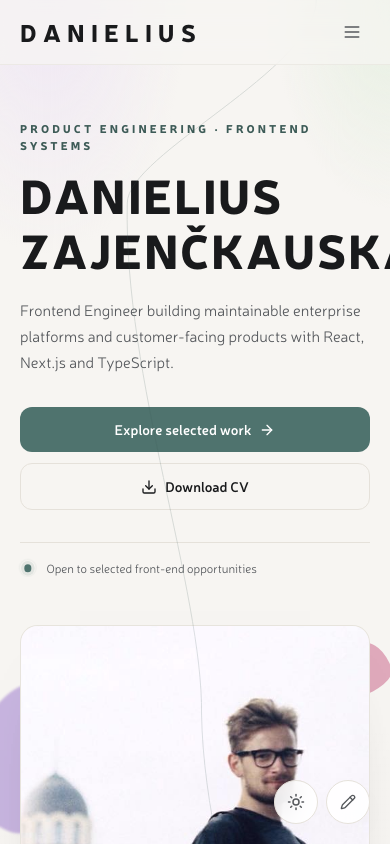
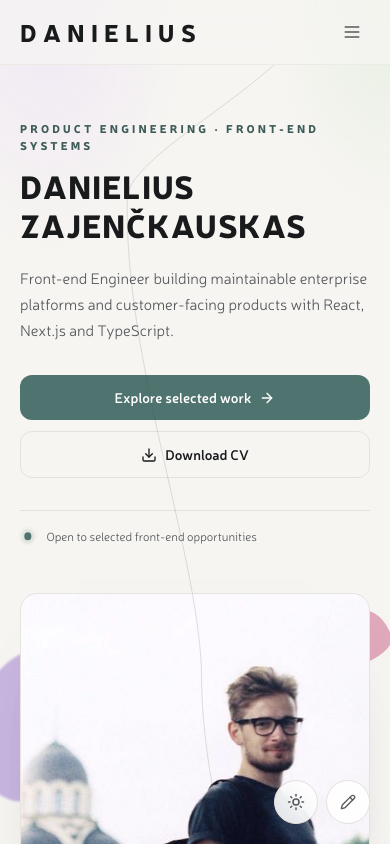
Before and after one commit to dzajenckauskas/danielius, a Next.js app: page / in a window 390 px wide. Shown: the top 844 px of the page. Built offline with nearby package versions, Linux system fonts and the light colour scheme.

Commit message:
fix: standardize "Frontend" to "Front-end" across documentation and components

```diff
--- a/src/app/experience/page.tsx
+++ b/src/app/experience/page.tsx
@@ -3,7 +3,13 @@ import { ExperienceExplorer } from "@/components/ExperienceExplorer";
 
 export const metadata: Metadata = {
   title: "Experience",
-  description: "Work history and education of Danielius Zajenckauskas.",
+  description: "Work history and education of Danielius Zajenčkauskas.",
+  alternates: { canonical: "/experience" },
+  openGraph: {
+    title: "Experience and education",
+    description: "Work history and education of Danielius Zajenčkauskas.",
+    url: "/experience",
+  },
 };
 
 export default function ExperiencePage() {
--- a/src/app/globals.css
+++ b/src/app/globals.css
@@ -261,8 +261,9 @@ body {
   content: "";
   position: absolute;
   inset: 0;
+  z-index: 0;
   pointer-events: none;
-  background: linear-gradient(110deg, transparent 20%, color-mix(in srgb, var(--ink) 8%, transparent) 50%, transparent 80%);
+  background: linear-gradient(110deg, transparent 20%, color-mix(in srgb, var(--ink) 10%, transparent) 50%, transparent 80%);
   transform: translateX(-100%);
   transition: transform 0.9s cubic-bezier(0.22, 1, 0.36, 1);
 }
@@ -1210,12 +1211,83 @@ body {
 .home-info-content li { display: flex; align-items: baseline; justify-content: space-between; gap: 1rem; border-bottom: 1px solid color-mix(in srgb, var(--border) 70%, transparent); padding-bottom: 0.55rem; color: var(--text); font-size: 0.86rem; }
 .home-info-content li small { color: var(--subtle); font-size: 0.68rem; }
 .home-interest-list { display: flex; flex-wrap: wrap; gap: 0.5rem; margin-top: 1.25rem; }
-.cta-panel { transition: border-color 0.3s ease, transform 0.35s ease, box-shadow 0.35s ease; }
+.home-contact-section { padding-top: 7rem; padding-bottom: 7rem; }
+.cta-panel {
+  position: relative;
+  isolation: isolate;
+  display: grid;
+  min-height: 20rem;
+  grid-template-columns: minmax(0, 1.35fr) minmax(16rem, 0.65fr);
+  gap: clamp(2.5rem, 6vw, 6rem);
+  overflow: hidden;
+  border: 1px solid var(--border);
+  border-radius: var(--radius-feature);
+  padding: clamp(2rem, 4vw, 3.5rem);
+  background:
+    radial-gradient(circle at 96% 4%, color-mix(in srgb, var(--hero-blob-lilac) 28%, transparent), transparent 34%),
+    radial-gradient(circle at 4% 100%, color-mix(in srgb, var(--hero-blob-sage) 18%, transparent), transparent 36%),
+    color-mix(in srgb, var(--surface) 74%, transparent);
+  transition: border-color 0.3s ease, transform 0.35s ease, box-shadow 0.35s ease;
+}
 .cta-panel:hover {
   border-color: color-mix(in srgb, var(--ink) 42%, var(--border));
   transform: translateY(-4px);
   box-shadow: 0 30px 72px -55px color-mix(in srgb, var(--text) 65%, transparent);
 }
+.cta-copy { position: relative; z-index: 2; align-self: end; max-width: 37rem; }
+.cta-copy h2 {
+  max-width: 35rem;
+  margin-top: 0.85rem;
+  color: var(--text);
+  font-size: clamp(2.35rem, 4.5vw, 4.4rem);
+  font-weight: 900;
+  letter-spacing: -0.045em;
+  line-height: 0.98;
+}
+.cta-copy > p:last-child {
+  max-width: 34rem;
+  margin-top: 1.35rem;
+  color: var(--muted);
+  font-size: 0.96rem;
+  line-height: 1.75;
+}
+.cta-contact {
+  position: relative;
+  z-index: 2;
+  align-self: end;
+  padding-bottom: 0.25rem;
+}
+.cta-contact > span {
+  display: block;
+  color: var(--subtle);
+  font-family: var(--font-geist-mono), monospace;
+  font-size: 0.64rem;
+  letter-spacing: 0.1em;
+  text-transform: uppercase;
+}
+.cta-email-link {
+  display: flex;
+  width: 100%;
+  align-items: center;
+  justify-content: space-between;
+  gap: 1rem;
+  margin-top: 0.8rem;
+  border-bottom: 1px solid color-mix(in srgb, var(--ink) 55%, var(--border));
+  padding-bottom: 0.75rem;
+  color: var(--text);
+  font-size: clamp(0.85rem, 1.3vw, 1rem);
+  font-weight: 600;
+  transition: color 0.25s ease, border-color 0.25s ease;
+}
+.cta-email-link svg {
+  flex: none;
+  width: 1rem;
+  height: 1rem;
+  color: var(--ink-strong);
+  transition: transform 0.25s ease;
+}
+.cta-email-link:hover { color: var(--ink-strong); border-color: var(--ink); }
+.cta-email-link:hover svg { transform: translate(0.2rem, -0.2rem); }
 
 /* Full project index — sticky editorial navigator with case-study evidence. */
 .projects-explorer,
@@ -1789,12 +1861,20 @@ body {
   .projects-explorer-list,
   .experience-card-list { gap: 1.5rem; }
   .education-editorial { margin-top: 7rem; }
+  .cta-panel {
+    min-height: 0;
+    grid-template-columns: 1fr;
+    grid-template-rows: auto auto;
+    gap: 2.75rem;
+  }
+  .cta-copy { max-width: 40rem; }
+  .cta-contact { width: min(100%, 32rem); }
 }
 
 @media (max-width: 640px) {
   .hero-editorial-layout { padding-top: 3.5rem; padding-bottom: 3.5rem; }
-  .hero-editorial .hero-name { margin-top: 0.9rem; font-size: clamp(2.25rem, 12.1vw, 3.25rem); }
-  .hero-editorial .hero-name-line { gap: clamp(0.025rem, 0.45vw, 0.14rem); }
+  .hero-editorial .hero-name { margin-top: 0.9rem; font-size: clamp(1.7rem, 9.1cqw, 2.65rem); }
+  .hero-editorial .hero-name-line { gap: clamp(0.015rem, 0.25cqw, 0.08rem); }
   .hero-intro-copy { margin-top: 1.5rem; font-size: 0.96rem; }
   .hero-actions { display: grid; grid-template-columns: 1fr; }
   .hero-actions a { width: 100%; }
@@ -1803,6 +1883,11 @@ body {
   .hero-portrait-frame { height: min(112vw, 30rem); }
   .hero-portrait-footer { display: block; }
   .hero-socials { margin-top: 1rem; }
+  .home-contact-section { padding-top: 6rem; padding-bottom: 5rem; }
+  .cta-panel { gap: 2.25rem; border-radius: var(--radius-card); padding: 1.5rem; }
+  .cta-copy h2 { font-size: clamp(2.25rem, 11vw, 3.35rem); }
+  .cta-copy > p:last-child { font-size: 0.9rem; line-height: 1.65; }
+  .cta-email-link { font-size: 0.82rem; }
   .doodle-tool span { display: none; }
   .doodle-tool { padding: 0; }
   .section-doodle { width: 3.6rem; opacity: 0.32; }
--- a/src/app/layout.tsx
+++ b/src/app/layout.tsx
@@ -12,17 +12,41 @@ import { ScrollProgress } from "@/components/ScrollProgress";
 
 export const metadata: Metadata = {
   metadataBase: new URL("https://zajenckauskas.lt"),
+  applicationName: profile.name,
   title: {
     default: `${profile.name} — ${profile.role}`,
     template: `%s — ${profile.name}`,
   },
   description: profile.tagline,
+  authors: [{ name: profile.name, url: "https://zajenckauskas.lt" }],
+  creator: profile.name,
+  publisher: profile.name,
+  keywords: [
+    "Danielius Zajenčkauskas",
+    "Frontend Engineer",
+    "React Developer",
+    "Next.js Developer",
+    "TypeScript",
+    "Frontend Architecture",
+    "Vilnius",
+  ],
+  alternates: { canonical: "/" },
   openGraph: {
     title: `${profile.name} — ${profile.role}`,
     description: profile.tagline,
+    url: "/",
+    siteName: profile.name,
+    locale: "en_GB",
     type: "website",
+    images: [{ url: "/avatar.jpg", width: 640, height: 640, alt: profile.name }],
+  },
+  twitter: {
+    card: "summary",
+    title: `${profile.name} — ${profile.role}`,
+    description: profile.tagline,
     images: ["/avatar.jpg"],
   },
+  category: "technology",
   icons: {
     icon: [{ url: "/favicon.svg", type: "image/svg+xml" }],
   },
--- a/src/app/page.tsx
+++ b/src/app/page.tsx
@@ -4,6 +4,7 @@ import { Reveal } from "@/components/Reveal";
 import { Tag } from "@/components/Tag";
 import { SectionDoodle } from "@/components/SectionDoodle";
 import { FeaturedProjects } from "@/components/FeaturedProjects";
+import { ArrowUpRight } from "lucide-react";
 import {
   profile,
   skillGroups,
@@ -51,7 +52,7 @@ export default function Home() {
             <p className="eyebrow">About</p>
             <h2>Product thinking, platform discipline.</h2>
             <p>
-              I combine frontend engineering with a graphic communication design background to
+              I combine front-end engineering with a graphic communication design background to
               make complex product workflows easier to understand and maintain.
             </p>
           </Reveal>
@@ -139,24 +140,27 @@ export default function Home() {
       </section>
 
       {/* CTA */}
-      <section className="relative mx-auto max-w-6xl px-5 py-20" data-thread-anchor>
+      <section className="home-contact-section relative mx-auto max-w-6xl px-5 py-20" data-thread-anchor>
         <span aria-hidden className="section-blob section-blob-cta parallax-blob" />
         <span aria-hidden className="doodle-accent doodle-accent-contact" />
         <SectionDoodle type="contact" className="doodle-contact" />
         <Reveal className="thread-over">
-          <div className="cta-panel relative overflow-hidden rounded-3xl border border-border bg-surface/60 px-6 py-12 text-center sm:px-10">
-            <div aria-hidden className="absolute -right-16 -top-20 h-44 w-44 rounded-full bg-[var(--blob-1)] blur-3xl" />
-            <h2 className="relative text-2xl font-black text-text">Building products that perform.</h2>
-            <p className="mx-auto mt-2 max-w-md text-muted">
-              Available for selected opportunities where product quality,
-              thoughtful engineering and long-term maintainability matter.
-            </p>
-            <a
-              href={`mailto:${profile.email}`}
-              className="primary-button relative mt-6"
-            >
-              {profile.email}
-            </a>
+          <div className="cta-panel">
+            <div className="cta-copy">
+              <p className="eyebrow">Available for selected work</p>
+              <h2>Let’s make complex products feel clear.</h2>
+              <p>
+                Open to thoughtful frontend work where product quality and maintainability matter.
+              </p>
+            </div>
+
+            <div className="cta-contact">
+              <span>Start a conversation</span>
+              <a href={`mailto:${profile.email}`} className="cta-email-link">
+                {profile.email}
+                <ArrowUpRight aria-hidden="true" />
+              </a>
+            </div>
           </div>
         </Reveal>
       </section>
--- a/src/app/projects/[slug]/page.tsx
+++ b/src/app/projects/[slug]/page.tsx
@@ -28,6 +28,13 @@ export async function generateMetadata({ params }: ProjectPageProps): Promise<Me
   return {
     title: project.name,
     description: project.summary,
+    alternates: { canonical: `/projects/${project.slug}` },
+    openGraph: {
+      title: project.name,
+      description: project.summary,
+      url: `/projects/${project.slug}`,
+      type: "article",
+    },
   };
 }
 
@@ -143,7 +150,7 @@ export default async function ProjectPage({ params }: ProjectPageProps) {
 
             <Reveal delay={0.05} className="project-proof-card thread-under">
               <span>02</span>
-              <h3>Frontend decisions</h3>
+              <h3>Front-end decisions</h3>
               <ul>
                 {project.caseStudy.decisions.map((item) => (
                   <li key={item}>{item}</li>
--- a/src/app/projects/page.tsx
+++ b/src/app/projects/page.tsx
@@ -4,6 +4,12 @@ import { ProjectsExplorer } from "@/components/ProjectsExplorer";
 export const metadata: Metadata = {
   title: "Projects",
   description: "Selected digital products and web platforms developed by Danielius Zajenčkauskas.",
+  alternates: { canonical: "/projects" },
+  openGraph: {
+    title: "Selected projects",
+    description: "Selected digital products and web platforms developed by Danielius Zajenčkauskas.",
+    url: "/projects",
+  },
 };
 
 export default function ProjectsPage() {
--- /dev/null
+++ b/src/app/robots.ts
@@ -0,0 +1,12 @@
+import type { MetadataRoute } from "next";
+
+export default function robots(): MetadataRoute.Robots {
+  return {
+    rules: {
+      userAgent: "*",
+      allow: "/",
+    },
+    sitemap: "https://zajenckauskas.lt/sitemap.xml",
+    host: "https://zajenckauskas.lt",
+  };
+}
--- /dev/null
+++ b/src/app/sitemap.ts
@@ -0,0 +1,19 @@
+import type { MetadataRoute } from "next";
+import { projects } from "@/data/projects";
+
+const baseUrl = "https://zajenckauskas.lt";
+
+export default function sitemap(): MetadataRoute.Sitemap {
+  const projectPages: MetadataRoute.Sitemap = projects.map(({ slug }) => ({
+    url: `${baseUrl}/projects/${slug}`,
+    changeFrequency: "yearly",
+    priority: 0.7,
+  }));
+
+  return [
+    { url: baseUrl, changeFrequency: "monthly", priority: 1 },
+    { url: `${baseUrl}/projects`, changeFrequency: "monthly", priority: 0.9 },
+    { url: `${baseUrl}/experience`, changeFrequency: "yearly", priority: 0.8 },
+    ...projectPages,
+  ];
+}
--- a/src/components/Hero.tsx
+++ b/src/components/Hero.tsx
@@ -39,7 +39,7 @@ export function Hero() {
       <div className="hero-editorial-layout">
         <div className="hero-intro">
           <Reveal>
-            <p className="eyebrow">Product engineering · Frontend systems</p>
+            <p className="eyebrow">Product engineering · Front-end systems</p>
           </Reveal>
 
           <Reveal delay={0.06}>
--- a/src/data/profile.ts
+++ b/src/data/profile.ts
@@ -4,9 +4,9 @@
 export const profile = {
   name: "Danielius Zajenčkauskas",
   firstName: "Danielius",
-  role: "Frontend Engineer",
+  role: "Front-end Engineer",
   tagline:
-    "Frontend Engineer building maintainable enterprise platforms and customer-facing products with React, Next.js and TypeScript.",
+    "Front-end Engineer building maintainable enterprise platforms and customer-facing products with React, Next.js and TypeScript.",
   location: "Vilnius, Lithuania",
   availability: "Open to selected front-end opportunities",
   email: "danielius@zajenckauskas.lt",
@@ -14,7 +14,7 @@ export const profile = {
   linkedin: "https://www.linkedin.com/in/danielius-zajenckauskas/",
 
   about: [
-    "Frontend Engineer with commercial experience across enterprise ERP, finance, payroll and HR software, alongside e-commerce, healthcare and real-estate products. I turn complex workflows and domain rules into reliable, accessible interfaces with TypeScript, React and Next.js.",
+    "Front-end Engineer with commercial experience across enterprise ERP, finance, payroll and HR software, alongside e-commerce, healthcare and real-estate products. I turn complex workflows and domain rules into reliable, accessible interfaces with TypeScript, React and Next.js.",
     "I work beyond individual screens: designing shared component packages, config-driven forms and data tables, Strapi content models, REST and GraphQL integrations, PDF reports, transactional email templates and automated test coverage. Recent work spans a 35-app enterprise monorepo and an independently developed multi-application marketplace.",
     "My background in graphic design brings strong product judgement to information hierarchy, responsive behaviour and interaction details. I favour pragmatic architecture, explicit types and reusable patterns that help teams ship confidently and maintain products over time.",
   ],
@@ -69,7 +69,7 @@ export type TimelineEntry = {
 
 export const experience: TimelineEntry[] = [
   {
-    title: "Frontend Engineer",
+    title: "Front-end Engineer",
     org: "Lobasoft",
     period: "Mar 2024 – Present · Hybrid",
     year: "2024",
@@ -87,7 +87,7 @@ export const experience: TimelineEntry[] = [
     ],
   },
   {
-    title: "Front-End Developer",
+    title: "Front-end Developer",
     org: "Ideaformus",
     period: "Nov 2021 – Mar 2024 · Vilnius",
     year: "2021",
--- a/src/data/projects.ts
+++ b/src/data/projects.ts
@@ -35,12 +35,12 @@ export const projects: Project[] = [
     period: "March 2024 – Present",
     engagement: "Commercial product development",
     location: "Vilnius, Lithuania · Hybrid",
-    role: "Frontend Engineer",
+    role: "Front-end Engineer",
     summary:
       "A multi-application business platform covering ERP, financials, payroll, HR, audit and employee self-service workflows.",
     about: [
       "Lobasoft is a large enterprise software ecosystem composed of 35 React applications and 12 shared packages. Its products support data-heavy operational workflows across finance, accounting, payroll, HR, audit, document management and employee self-service.",
-      "The frontend is organised as a Turborepo monorepo with reusable UI, form, data, document and domain packages. A config-driven architecture turns resource definitions into consistent forms, lists, filters, actions and detail views while still supporting specialised product workflows.",
+      "The front-end is organised as a Turborepo monorepo with reusable UI, form, data, document and domain packages. A config-driven architecture turns resource definitions into consistent forms, lists, filters, actions and detail views while still supporting specialised product workflows.",
     ],
     contribution: [
       "Built and modernised config-driven forms, data tables, filters and action workflows shared across ERP, payroll, projects and financial applications.",
@@ -145,7 +145,7 @@ export const projects: Project[] = [
     period: "March 2024 – Present",
     engagement: "Commercial client project",
     location: "United Kingdom · Remote",
-    role: "Frontend Engineer",
+    role: "Front-end Engineer",
     summary:
       "A customer-facing international removals platform supporting quotations and relocations by road, sea and air.",
     about: [
@@ -171,7 +171,7 @@ export const projects: Project[] = [
         "Reduced media cost with progressive loading, adjacent-image preloading and touch-friendly navigation rather than loading full galleries eagerly.",
       ],
       outcome:
-        "Customers receive a clearer path from initial estimate to structured booking, while the frontend is easier to extend across service and support journeys.",
+        "Customers receive a clearer path from initial estimate to structured booking, while the front-end is easier to extend across service and support journeys.",
     },
     sourceAccess: {
       visibility: "private",
@@ -202,7 +202,7 @@ export const projects: Project[] = [
     period: "December 2023 – Present",
     engagement: "Commercial client project",
     location: "Lithuania · Remote",
-    role: "Frontend Engineer",
+    role: "Front-end Engineer",
     summary:
       "A real-estate platform combining broker positioning, property discovery and qualified lead generation.",
     about: [
@@ -219,7 +219,7 @@ export const projects: Project[] = [
       challenge:
         "Balance a distinctive personal brand with fast property discovery, editable content and reliable lead capture for buyers and sellers.",
       decisions: [
-        "Structured property, editorial, testimonial and SEO content in Strapi so the broker could update the site without frontend releases.",
+        "Structured property, editorial, testimonial and SEO content in Strapi so the broker could update the site without front-end releases.",
         "Kept valuation and contact journeys contextual to the content that triggered them, with reusable validated form primitives.",
       ],
       quality: [
@@ -256,12 +256,12 @@ export const projects: Project[] = [
     period: "March 2023 – Present",
     engagement: "Commercial client project",
     location: "Vilnius, Lithuania",
-    role: "Frontend Engineer",
+    role: "Front-end Engineer",
     summary:
       "A healthcare content and product platform for an orthopaedic clinic, its services and technical-aid catalogue.",
     about: [
       "Ortopedijos Paslaugų Klinika makes specialist orthopaedic services and technical products easier to understand and navigate. The website combines clinic information, consultations, rehabilitation services and a structured catalogue of orthopaedic aids.",
-      "A headless CMS allows the clinic team to maintain detailed service, category and product information while the frontend keeps discovery consistent across a large content surface.",
+      "A headless CMS allows the clinic team to maintain detailed service, category and product information while the front-end keeps discovery consistent across a large content surface.",
     ],
     contribution: [
       "Built responsive service, category, product and clinic-information templates for a content-rich healthcare website.",
```
Also changed, not shown: 3 other files (tests, documents, lock files or other folders).
